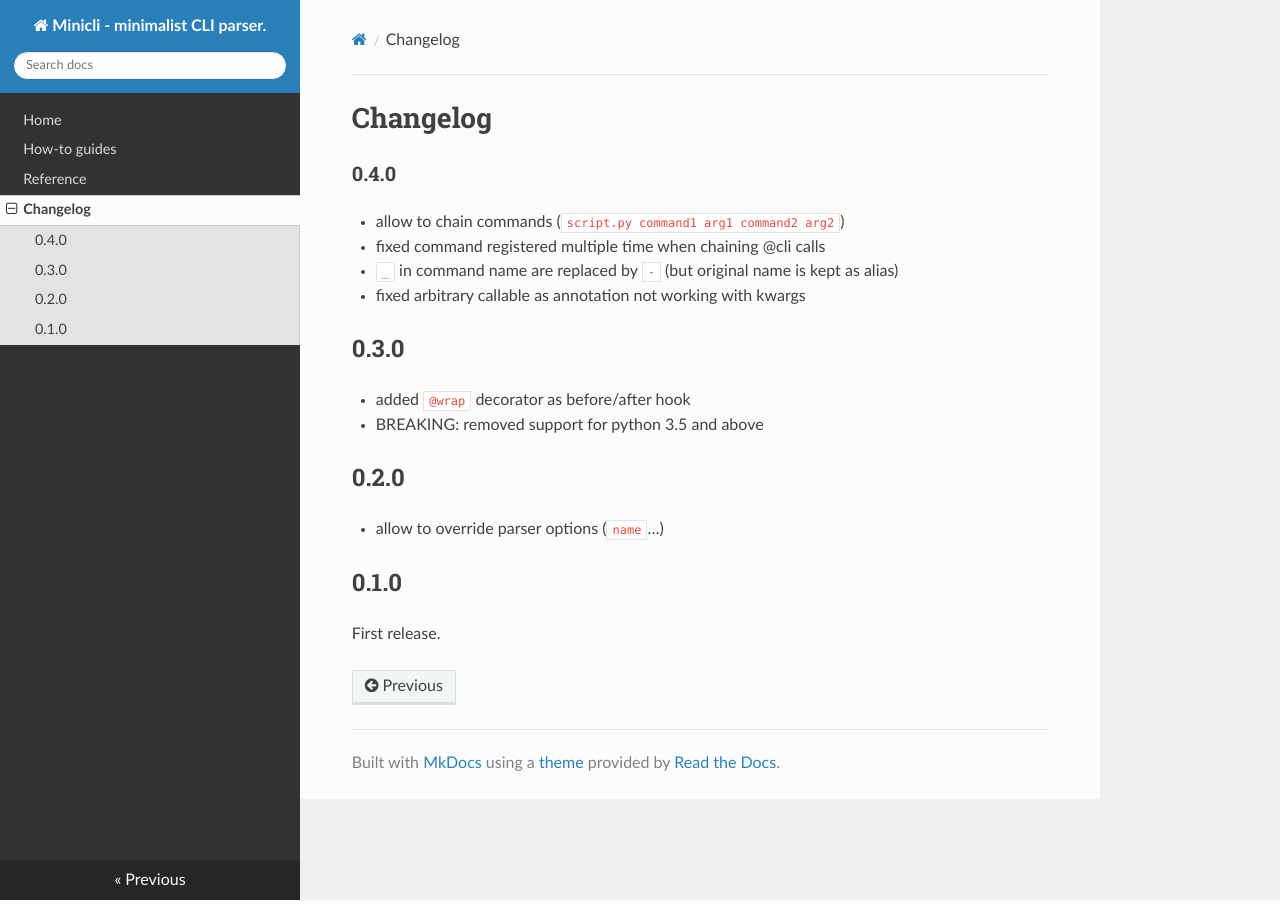
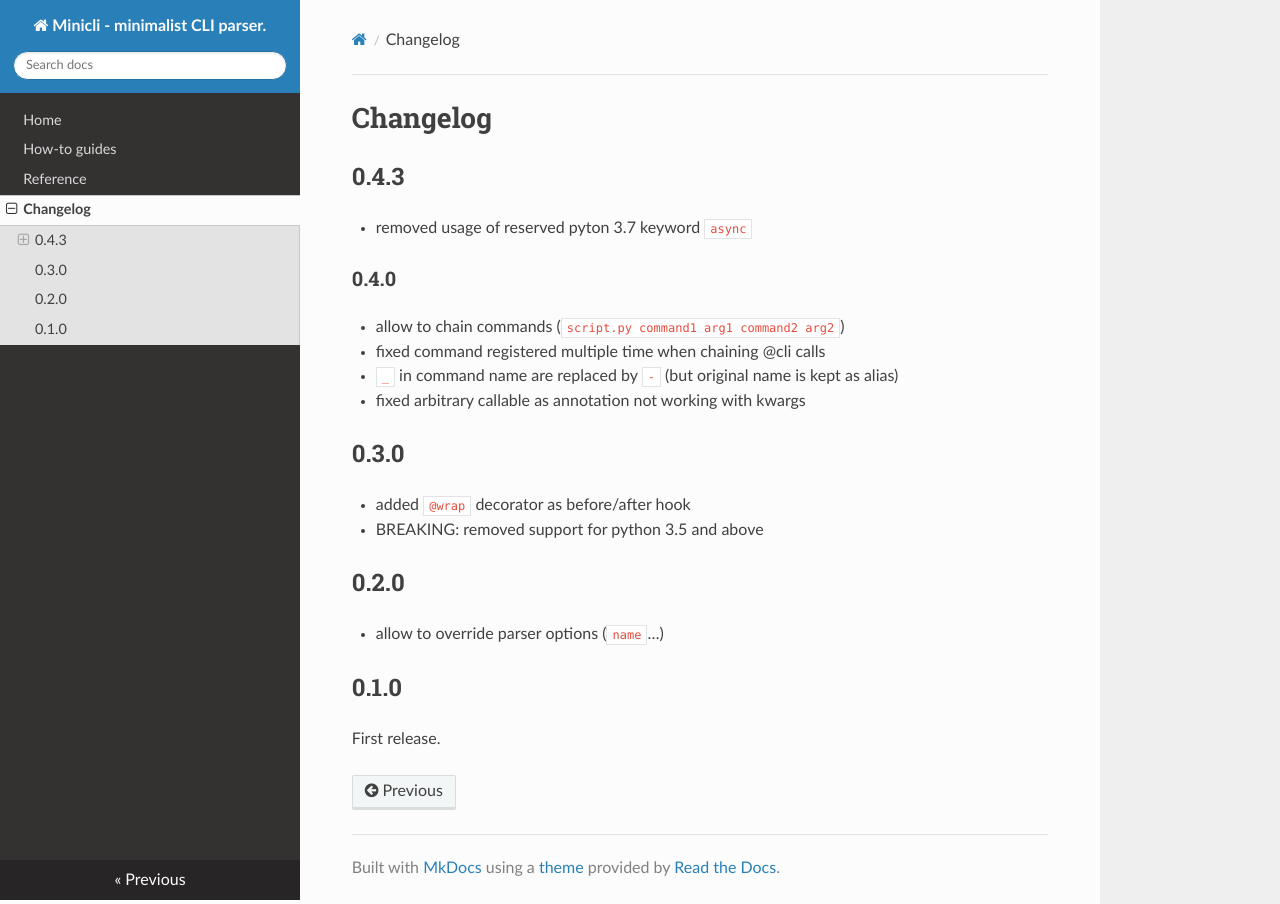
Before and after one commit to pyrates/minicli, an MkDocs documentation site: the page built from docs/changelog.md, in a window 1280 px wide. Built offline with MkDocs 1.6.1, drawn with Linux system fonts in a browser that asks for light colours; nearby versions of some CDN libraries; old or Windows-style settings are respelled for this version of MkDocs.

Commit message:
CHANGELOG

```diff
--- a/docs/changelog.md
+++ b/docs/changelog.md
@@ -1,4 +1,8 @@
 # Changelog
+
+## 0.4.3
+
+- removed usage of reserved pyton 3.7 keyword `async`
 
 ### 0.4.0
 
```
